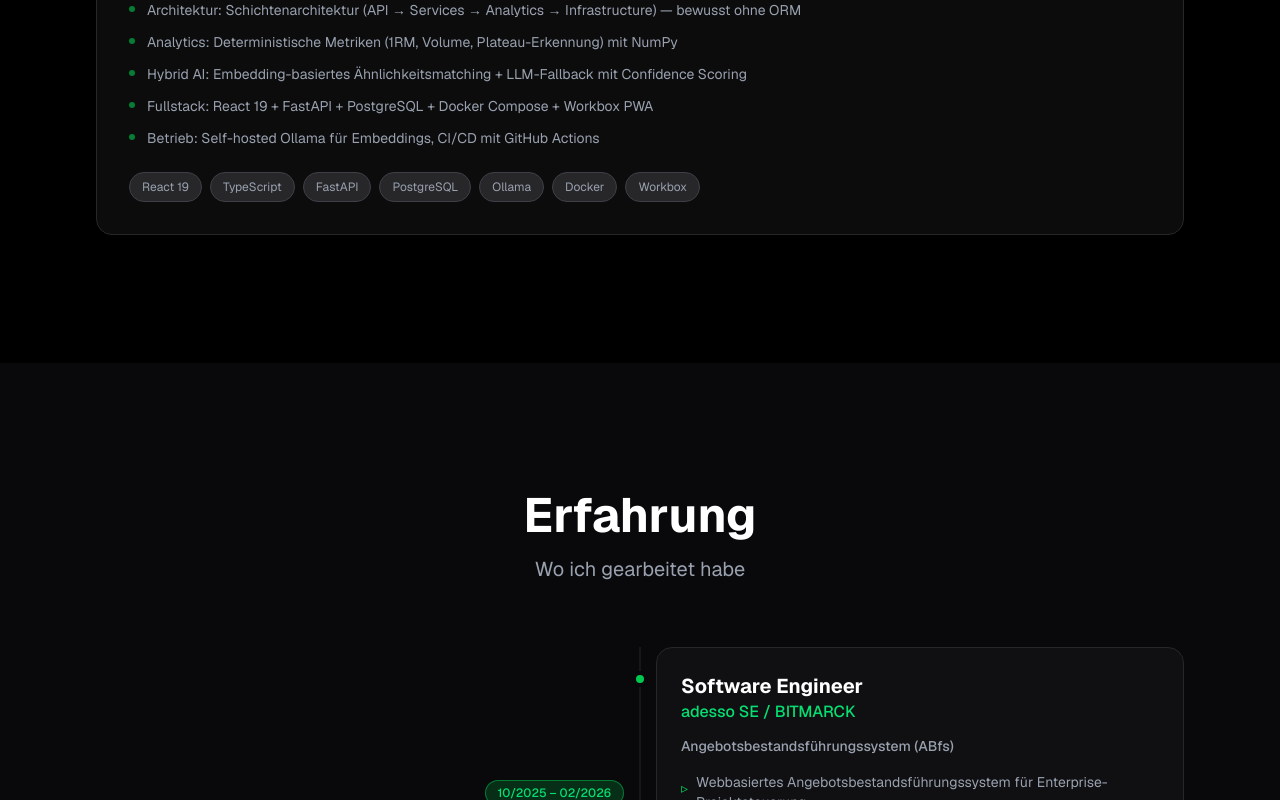
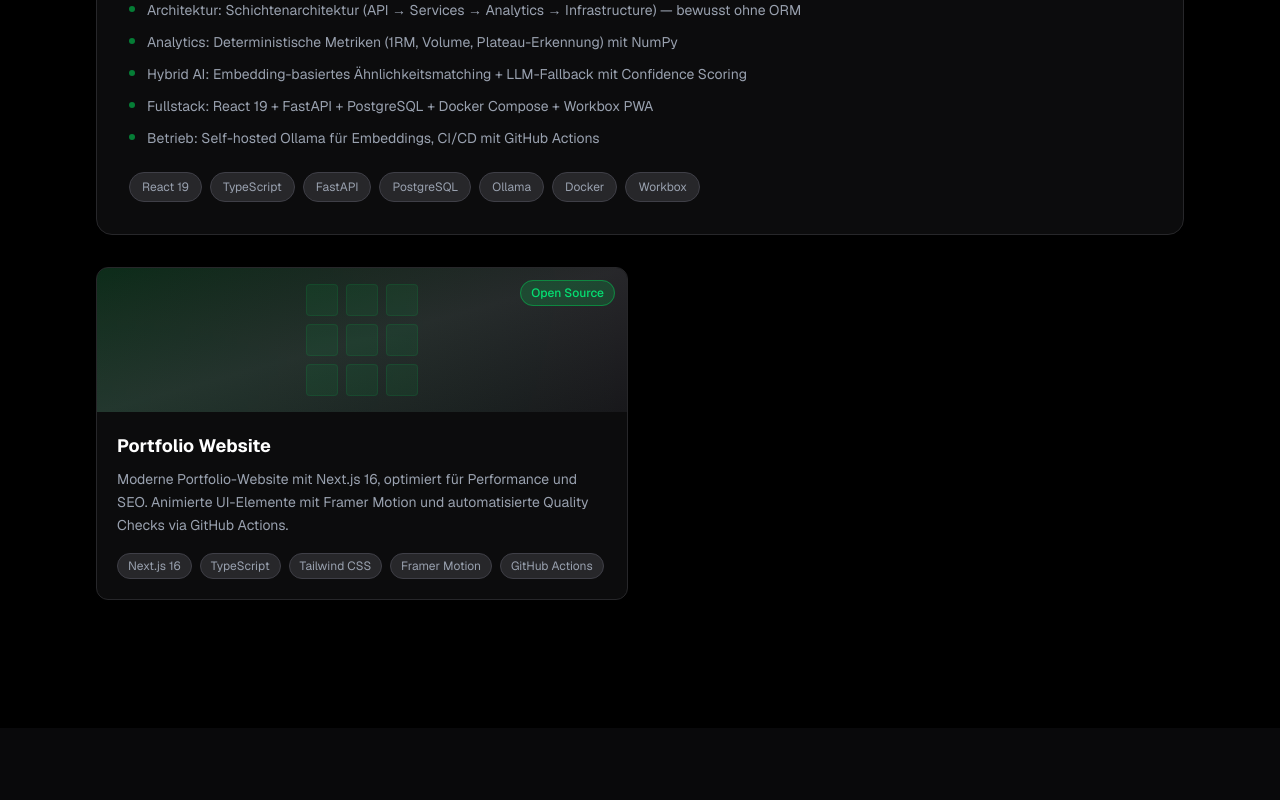
Before and after one commit to Radok527/dennisheyer-portfolio, a Next.js app: page / in a window 1280 px wide. Shown: the part 1442-2242 px from the top of the page. Built offline with nearby package versions, Linux system fonts and the light colour scheme.

Commit message:
feat: add portfolio website as second project

```diff
--- a/app/components/ProjectsSection.tsx
+++ b/app/components/ProjectsSection.tsx
@@ -34,6 +34,13 @@ const projects: Project[] = [
     link: "https://fitness.dennisheyer.dev",
     highlight: "Aktives Projekt",
   },
+  {
+    title: "Portfolio Website",
+    description: "Moderne Portfolio-Website mit Next.js 16, optimiert für Performance und SEO. Animierte UI-Elemente mit Framer Motion und automatisierte Quality Checks via GitHub Actions.",
+    techStack: ["Next.js 16", "TypeScript", "Tailwind CSS", "Framer Motion", "GitHub Actions"],
+    link: "https://github.com/Radok527/dennisheyer-portfolio",
+    highlight: "Open Source",
+  },
 ];
 
 const containerVariants = {
@@ -58,12 +65,13 @@ const itemVariants: Variants = {
 
 export default function ProjectsSection() {
   const featuredProject = projects.find((p) => p.variant === "featured");
+  const standardProjects = projects.filter((p) => p.variant !== "featured");
 
   return (
     <SectionWrapper
       id="projects"
       title="Projekte"
-      subtitle="Ein Projekt das für sich spricht"
+      subtitle="Was ich so gebaut habe"
       className="bg-black"
     >
       <motion.div
@@ -79,6 +87,17 @@ export default function ProjectsSection() {
             <ProjectCard {...featuredProject} />
           </motion.div>
         )}
+
+        {/* Standard projects - smaller cards in a grid */}
+        {standardProjects.length > 0 && (
+          <div className="grid grid-cols-1 md:grid-cols-2 gap-6">
+            {standardProjects.map((project) => (
+              <motion.div key={project.title} variants={itemVariants}>
+                <ProjectCard {...project} />
+              </motion.div>
+            ))}
+          </div>
+        )}
       </motion.div>
     </SectionWrapper>
   );
```
